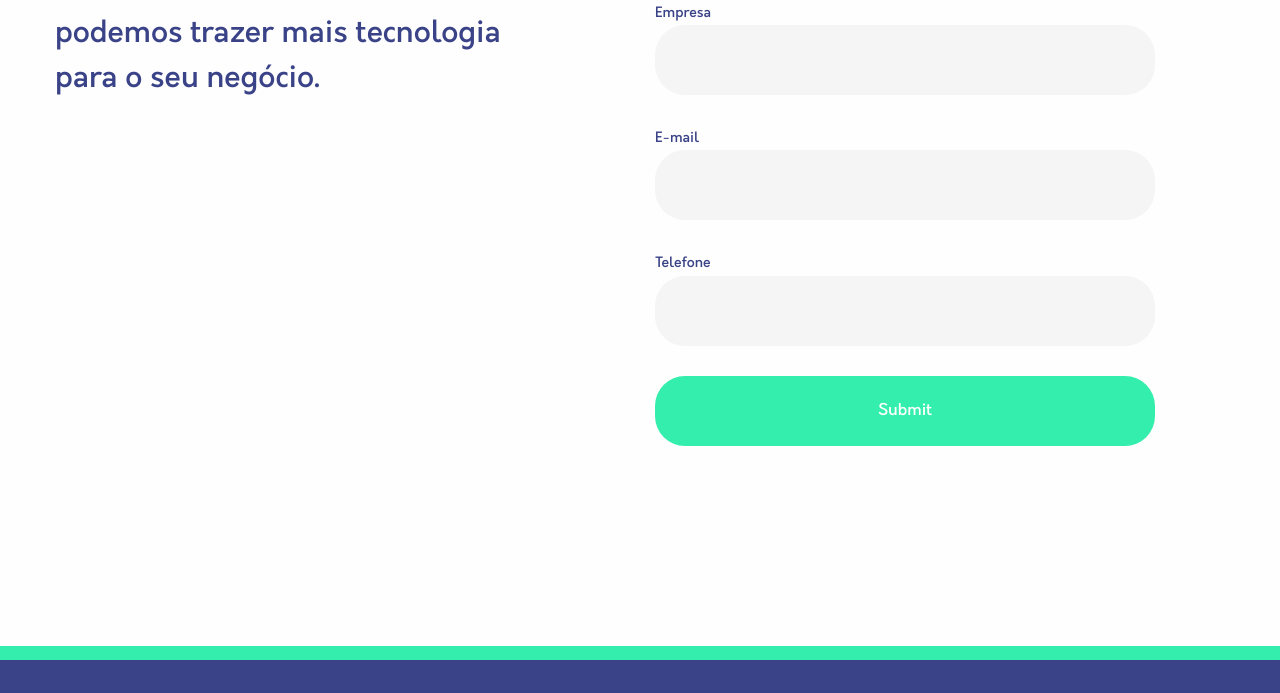
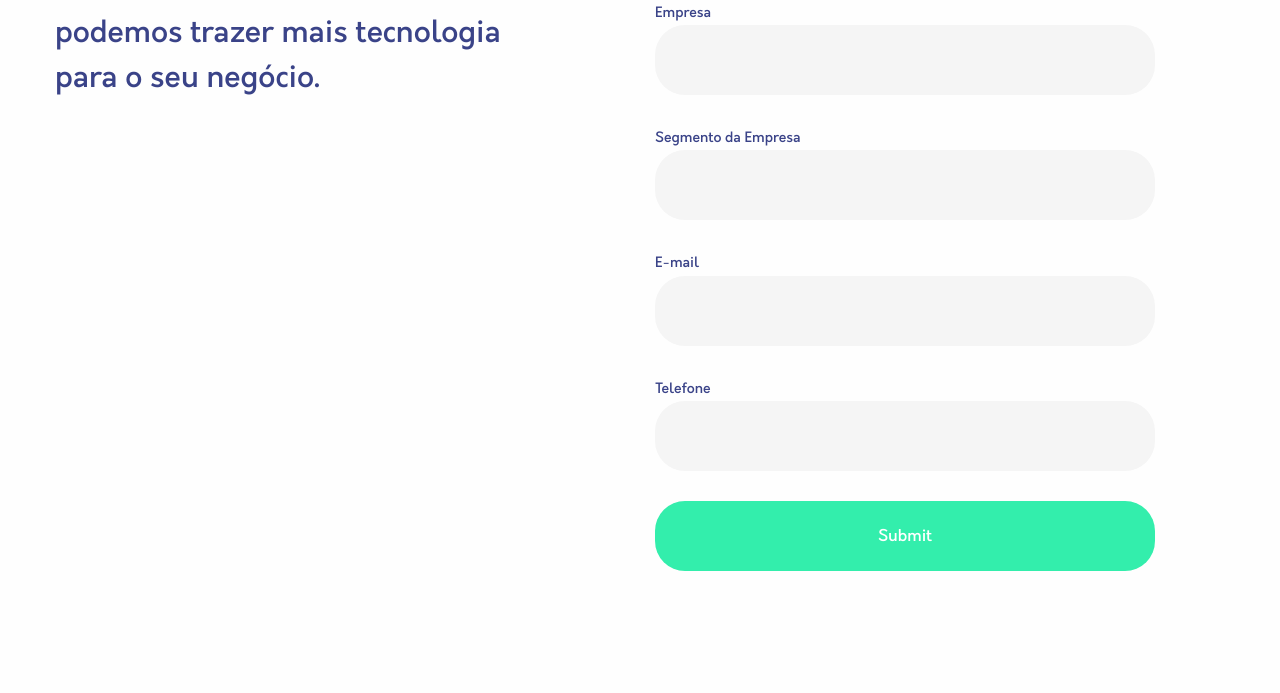
Before and after one commit to 2sale/2sale, a website: page index.html in a window 1280 px wide. Shown: the part 2929-3622 px from the top of the page. Drawn offline with Linux system fonts and the light colour scheme.

Commit message:
Adiciona campo no formulário

```diff
--- a/index.html
+++ b/index.html
@@ -258,6 +258,9 @@
 									<label>Empresa
 										<input type="text" name="Empresa">
 									</label>
+									<label>Segmento da Empresa
+										<input type="text" name="Segmento da Empresa">
+									</label>
 									<label>E-mail
 										<input type="email" name="E-mail">
 									</label>
```
